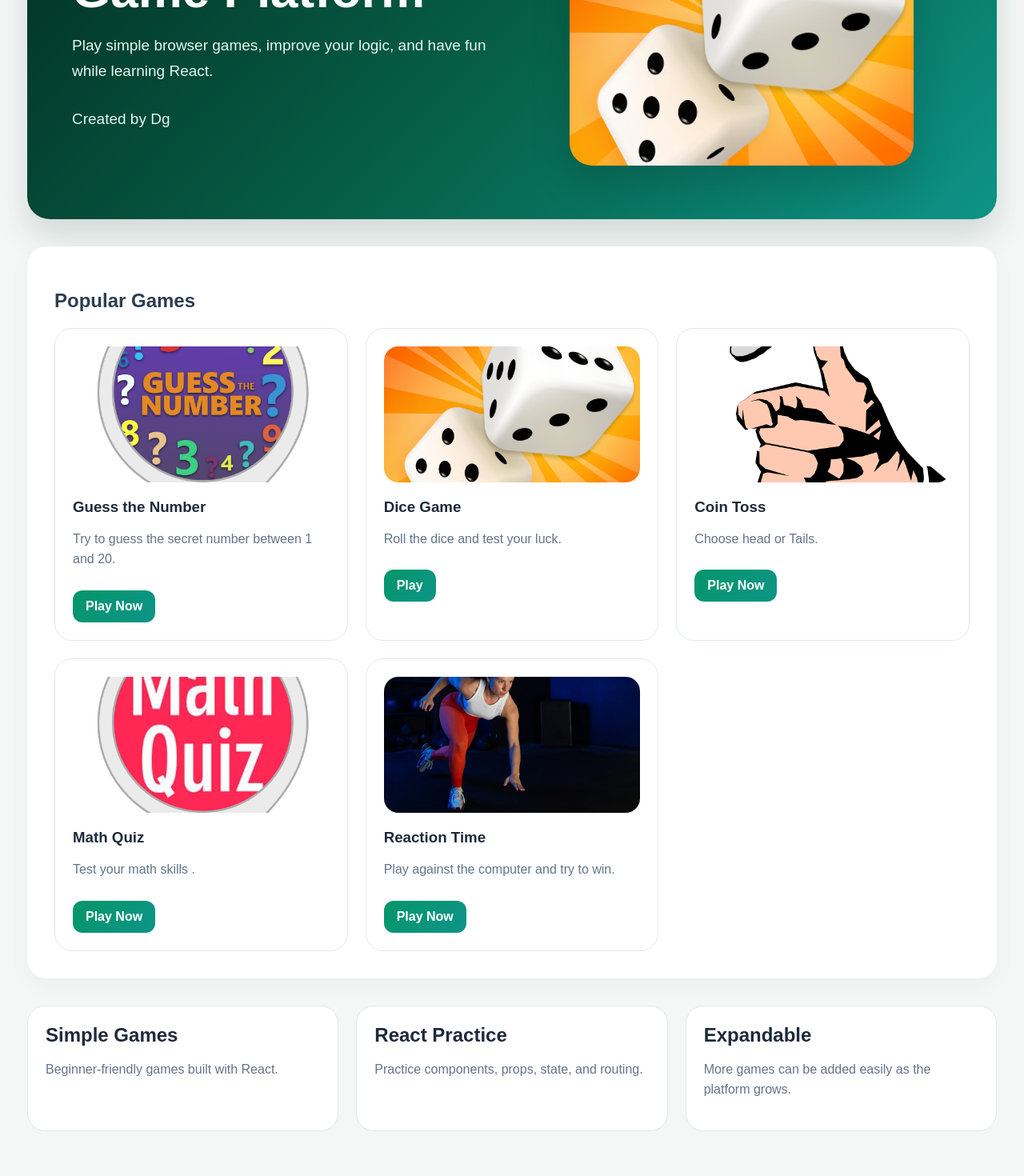
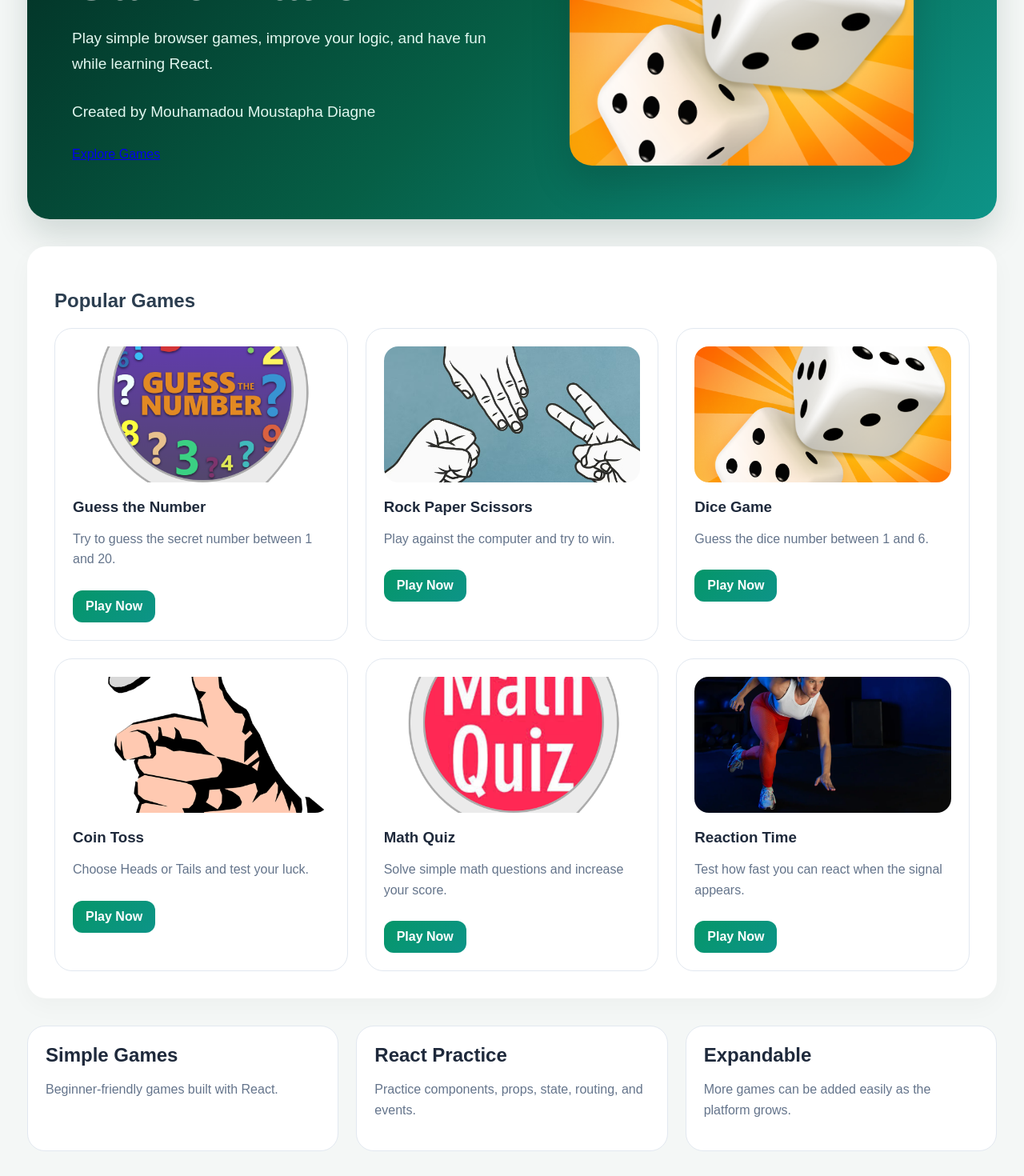
Before and after one commit to tapha2031/Multiplayer-game, a React (Vite) app: page / in a window 1280 px wide. Shown: the part 300-1770 px from the top of the page at 80% size. Before the commit the page ends 1748 px from the top, so only its background shows below. Built offline with nearby package versions, Linux system fonts and the light colour scheme.

Commit message:
Final updates before deployment

```diff
--- a/src/pages/DiceGame.jsx
+++ b/src/pages/DiceGame.jsx
@@ -28,13 +28,12 @@ function DiceGame() {
 
   setDiceResult(randomNumber);
 
-  if (guessNumber === randomNumber) {
-    setMessage("It's a tie.");
-  } else if (guessNumber < randomNumber) {
-    setMessage("Sorry, you lost. The dice was higher.");
-  } else {
-    setMessage("Good job! You won.");
-  }
+ if (guessNumber === randomNumber) {
+  setMessage("Correct! You guessed the dice.");
+  setScore(score + 1);
+} else {
+  setMessage("Wrong guess. Try again.");
+}
 }
 
 
@@ -49,7 +48,7 @@ function DiceGame() {
       <h1>Dice Roll Game</h1>
 
       <p>Click the button to roll the dice.</p>
-      <p>Enter a number from 1 to 6. If your number is bigger than the dice, you win.</p>
+      <p>Enter a number from 1 to 6. If your number is the same as dice, you win.</p>
 
       <h2>Dice result: {diceResult}</h2>
 
--- a/src/pages/Home.jsx
+++ b/src/pages/Home.jsx
@@ -1,22 +1,31 @@
 import { Link } from "react-router-dom";
 import Dice from "../assets/dicegame.png";
 import numberGuess from "../assets/guessthenum.png";
-import RockPaperScissors from '../assets/paper-rock-scissors.avif';
-import Cointoss from "../assets/Cointoss.png"
-import mathQuiz from "../assets/mathquiz.png"
-import reactionTime from "../assets/reactiontime.webp"
+import RockPaperScissors from "../assets/paper-rock-scissors.avif";
+import Cointoss from "../assets/Cointoss.png";
+import mathQuiz from "../assets/mathquiz.png";
+import reactionTime from "../assets/reactiontime.webp";
 
 function Home() {
+  const appName = import.meta.env.VITE_APP_NAME || "Mini Game Platform";
+const authorName = import.meta.env.VITE_AUTHOR_NAME || "Mouhamadou Moustapha Diagne";
+
   return (
     <section className="home-page">
       <div className="hero-section">
         <div className="hero-text">
-          <h1>Welcome to Mini Game Platform</h1>
+          <h1>Welcome to {appName}</h1>
+
           <p>
             Play simple browser games, improve your logic, and have fun while
             learning React.
           </p>
-          <p className="author">Created by Dg</p>
+
+          <p className="author">Created by {authorName}</p>
+
+          <Link to="/games" className="hero-button">
+            Explore Games
+          </Link>
         </div>
 
         <div className="hero-image">
@@ -36,34 +45,39 @@ function Home() {
           </div>
 
           <div className="home-game-card">
-            <img src={Dice} alt="Dice game" />
-            <h3>Dice Game</h3>
-            <p>Roll the dice and test your luck.</p>
-            <Link to="/games/dice-game">Play</Link>
+            <img src={RockPaperScissors} alt="Rock Paper Scissors game" />
+            <h3>Rock Paper Scissors</h3>
+            <p>Play against the computer and try to win.</p>
+            <Link to="/games/rock-paper-scissors">Play Now</Link>
           </div>
 
           <div className="home-game-card">
-            <img src={Cointoss} alt="CoinToss" />
-            <h3>Coin Toss</h3>
-            <p>Choose head or Tails.</p>
-            <Link to="/games/cointoss">Play Now</Link>
-          </div>
-          <div className="home-game-card">
-            <img src={mathQuiz} alt="mathQuiz" />
-            <h3>Math Quiz</h3>
-            <p>Test your math skills .</p>
-            <Link to="/games/mathQuiz">Play Now</Link>
-          </div>
-          <div className="home-game-card">
-            <img src={reactionTime} alt="reactiontime" />
-            <h3>Reaction Time</h3>
-            <p>Play against the computer and try to win.</p>
-            <Link to="/games/reactionTime">Play Now</Link>
+            <img src={Dice} alt="Dice game" />
+            <h3>Dice Game</h3>
+            <p>Guess the dice number between 1 and 6.</p>
+            <Link to="/games/dice-game">Play Now</Link>
           </div>
 
+          <div className="home-game-card">
+            <img src={Cointoss} alt="Coin Toss game" />
+            <h3>Coin Toss</h3>
+            <p>Choose Heads or Tails and test your luck.</p>
+            <Link to="/games/coin-toss">Play Now</Link>
+          </div>
 
+          <div className="home-game-card">
+            <img src={mathQuiz} alt="Math Quiz game" />
+            <h3>Math Quiz</h3>
+            <p>Solve simple math questions and increase your score.</p>
+            <Link to="/games/math-quiz">Play Now</Link>
+          </div>
 
-
+          <div className="home-game-card">
+            <img src={reactionTime} alt="Reaction Time game" />
+            <h3>Reaction Time</h3>
+            <p>Test how fast you can react when the signal appears.</p>
+            <Link to="/games/reaction-time">Play Now</Link>
+          </div>
         </div>
       </div>
 
@@ -75,7 +89,7 @@ function Home() {
 
         <div className="feature-card">
           <h2>React Practice</h2>
-          <p>Practice components, props, state, and routing.</p>
+          <p>Practice components, props, state, routing, and events.</p>
         </div>
 
         <div className="feature-card">
--- a/src/pages/MathQuiz.jsx
+++ b/src/pages/MathQuiz.jsx
@@ -5,8 +5,15 @@ function MathQuiz() {
   const [num2, setNum2] = useState(3);
   const [answer, setAnswer] = useState("");
   const [message, setMessage] = useState("Answer the question.");
+  const [answeredCorrectly, setAnsweredCorrectly] = useState(false);
   const [score, setScore] = useState(0);
+
   function checkAnswer() {
+    if (answeredCorrectly) {
+      setMessage("You already answered this question. Click New Question.");
+      return;
+    }
+
     if (answer === "") {
       setMessage("Please enter an answer first.");
       return;
@@ -18,10 +25,12 @@ function checkAnswer() {
     if (userAnswer === correctAnswer) {
       setMessage("Correct!");
       setScore(score + 1);
+      setAnsweredCorrectly(true);
     } else {
       setMessage("Wrong answer. Try again.");
     }
   }
+
   function newQuestion() {
     const randomNum1 = Math.floor(Math.random() * 10) + 1;
     const randomNum2 = Math.floor(Math.random() * 10) + 1;
@@ -30,13 +39,16 @@ function newQuestion() {
     setNum2(randomNum2);
     setAnswer("");
     setMessage("Answer the new question.");
+    setAnsweredCorrectly(false);
   }
+
   function resetGame() {
-  setNum1(2);
-  setNum2(2);
+    setNum1(5);
+    setNum2(3);
     setAnswer("");
     setMessage("Answer the question.");
     setScore(0);
+    setAnsweredCorrectly(false);
   }
 
   return (
```
Lines whose indentation alone changed are shown as unchanged.
